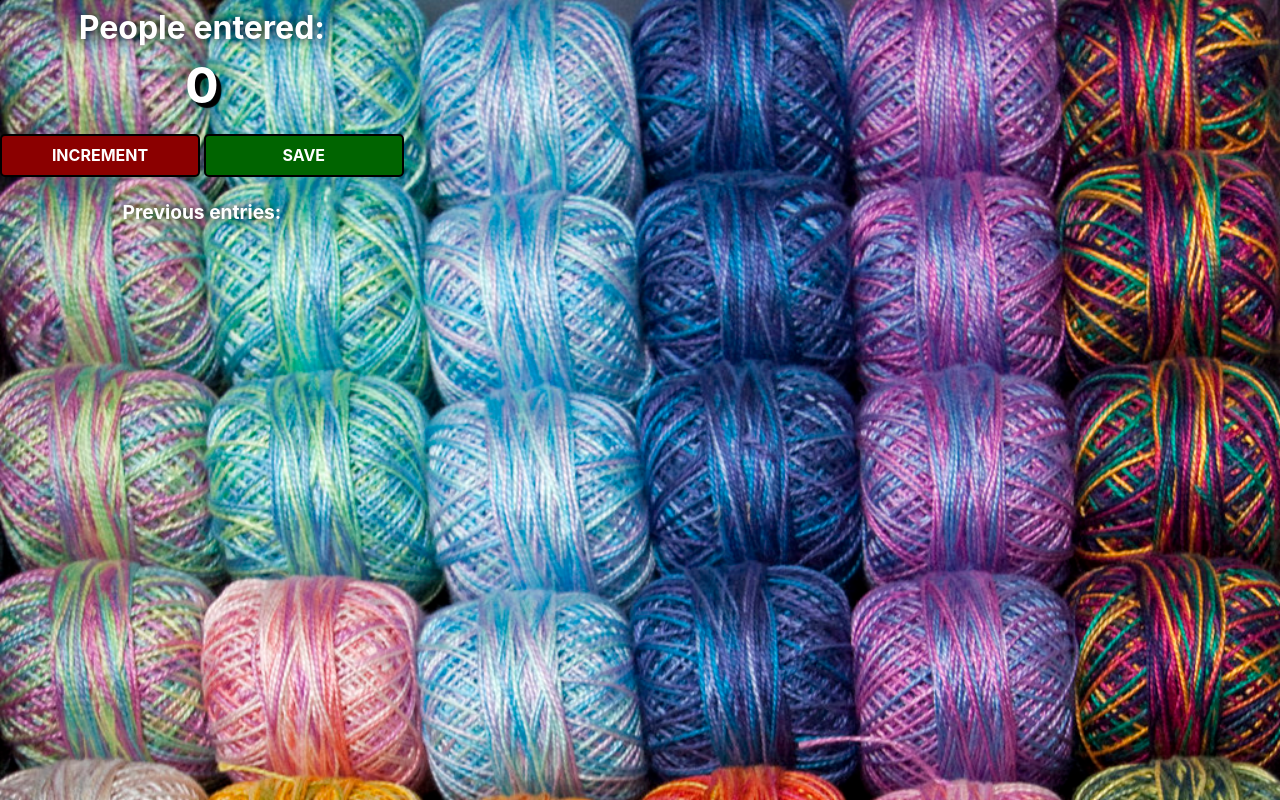
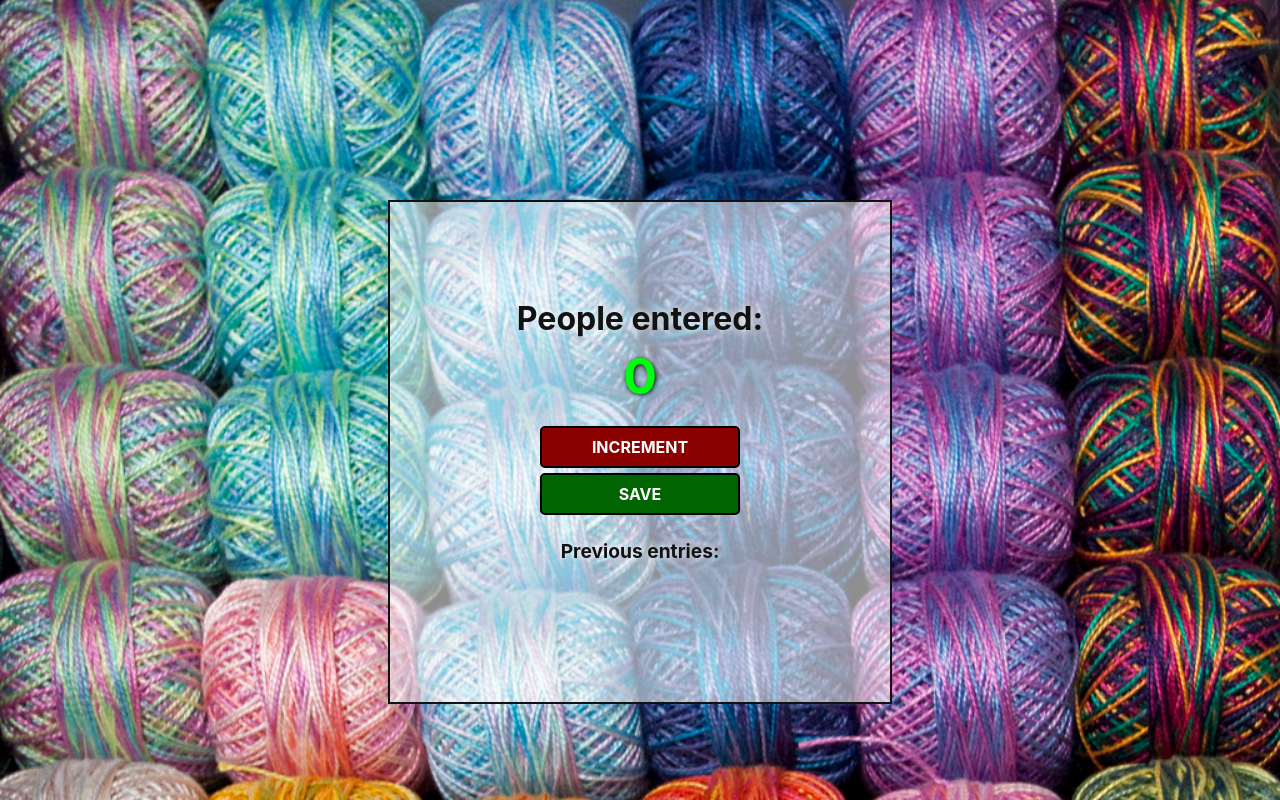
Before and after one commit to eirikio/CounterJS, a website built with Vite: page index.html in a window 1280 px wide. Built offline with nearby package versions, Linux system fonts and the light colour scheme.

Commit message:
Fikset utseende
Puttet alt inni en boks(div) med kanter rundt. Sentrert boksen så det ser riktig ut. Endret på diverse utseende som skrifttype, farge osv. Ingen endring på scriptet.

```diff
--- a/index.css
+++ b/index.css
@@ -1,5 +1,7 @@
 body {
-    position: absolute;
+    display: flex;
+    align-items: center;
+    justify-content: center;
     background-image: url("yarn.jpeg");
     background-size: cover;
     font-family: -apple-system, BlinkMacSystemFont, 'Segoe UI', Roboto, Oxygen, Ubuntu, Cantarell, 'Open Sans', 'Helvetica Neue', sans-serif;
@@ -7,16 +9,28 @@ body {
     text-align: center;
 }
 
+.app-container {
+    margin-top: 200px;
+    display: flex;
+    flex-direction: column;
+    align-items: center;
+    justify-content: center;
+    width: 500px;
+    height: 500px;
+    border: 2px solid #121212;
+    background: rgba(255, 255, 255, 0.555);
+}
+
 h1 {
-    color: #fff;
-    text-shadow: 0px 0px 10px black;
+    color: #121212;
+    text-shadow: 0px 0px 10px white;
     margin-top: 10px;
     margin-bottom: 10px;
 }
 
 h2 {
-    color: #fff;
-    text-shadow: 5px 5px 1px black;
+    color: rgb(0, 255, 13);
+    text-shadow: 1px 1px 5px rgb(0, 0, 0);
     font-size: 50px;
     margin-top: 0;
     margin-bottom: 20px;
@@ -43,12 +57,13 @@ button {
 
 #save-el {
     font-size: 1.2rem;
-    color: #fff;
-    text-shadow: 0px 0px 10px black;
+    font-weight: bold;
+    color: #121212;
+    text-shadow: 0px 0px 10px white;
 }
 
-#easter-el {
-    color: #fff;
-    text-shadow: 0px 0px 5px black;
-    margin-top: 50px;
+#easter-el { /* Fix bug når javascripten trigger så teksten flytter ikke bildet på seg. */
+    color: #1212124d;
+    text-shadow: 0px 0px 10px white;
+    bottom: 0;
 }
--- a/index.html
+++ b/index.html
@@ -8,12 +8,15 @@
     <link rel="stylesheet" href="index.css" />
   </head>
   <body>
+    <div class="app-container">
       <h1>People entered:</h1>
       <h2 id="count-el">0</h2>
       <button id="increment-btn" onclick="increment()">INCREMENT</button>
       <button id="save-btn" onclick="save()">SAVE</button>
       <p id="save-el">Previous entries:</p>
       <p id="easter-el"></p>
+      <!-- Fix bug når javascripten trigger teksten flytter ikke bilde på seg -->
+    </div>
     <script src="index.js"></script>
   </body>
 </html>
--- a/index.js
+++ b/index.js
@@ -17,7 +17,7 @@ function increment() {
 
 function save() {
     let countStr = count + " - "
-    saveEl.textContent += countStr
+    saveEl.textContent += countStr // Fix bug når javascript trigger teksten så flytter ikke hele bilde på seg
     countEl.textContent = 0
     easterEl.textContent = "";
     count = 0
```
Lines whose indentation alone changed are shown as unchanged.
